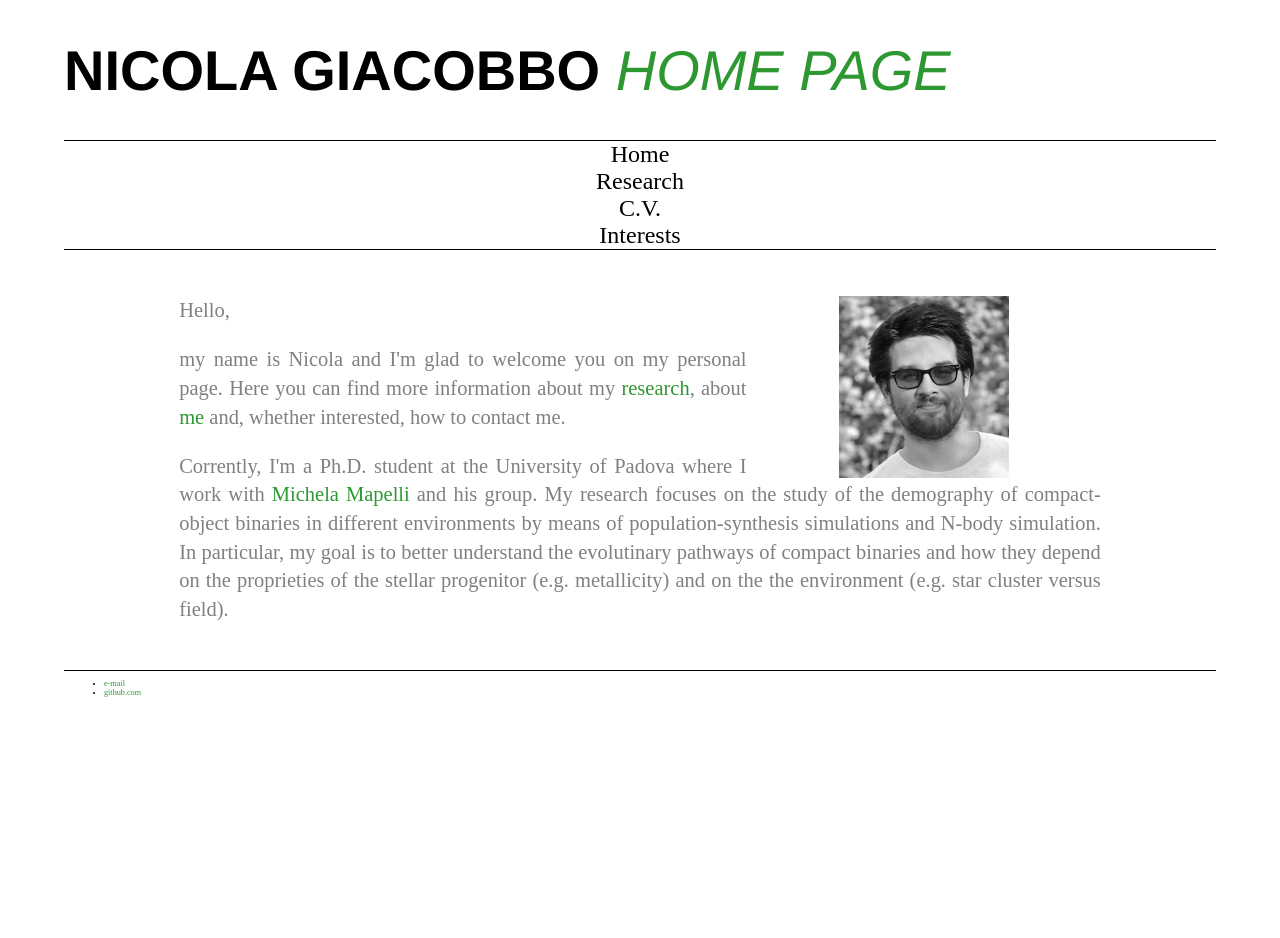
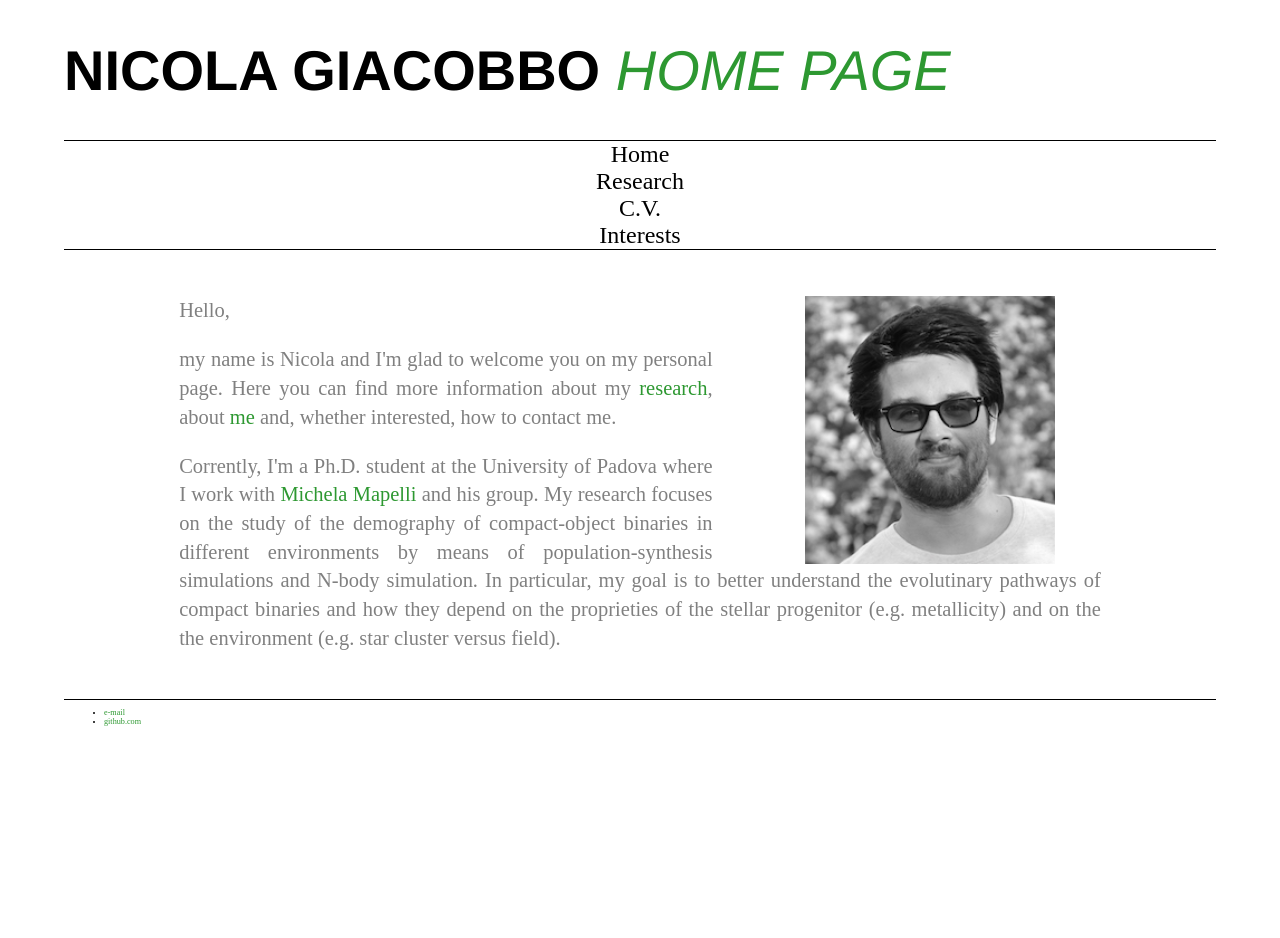
Before and after one commit to GiacobboNicola/giacobbonicola.github.io, a Jekyll site: the page built from index.html, in a window 1280 px wide. Built offline with Jekyll 4.4.1, drawn with Linux system fonts in a browser that asks for light colours.

Commit message:
photo home

```diff
--- a/_layouts/home.html
+++ b/_layouts/home.html
@@ -28,7 +28,7 @@
 		</div>
 		<footer>
 		<div class="longtext">
-			<img src="../images/Nicola_ProfileBW.JPG"  alt="Me" width="170" style="margin-left: 10%; margin-right: 10%; float: right">
+			<img src="../images/Nicola_ProfileBW.JPG"  alt="Me" width="250" style="margin-left: 10%; margin-right: 5%; float: right">
 			<p> Hello,  </p>
 			<p> my name is Nicola and I'm glad to welcome you on my personal page. Here you can find more information about my
 				<a href="/item2">research</a>, about <a href="/item4">me</a> and, whether interested, how to contact me. </p>
```
